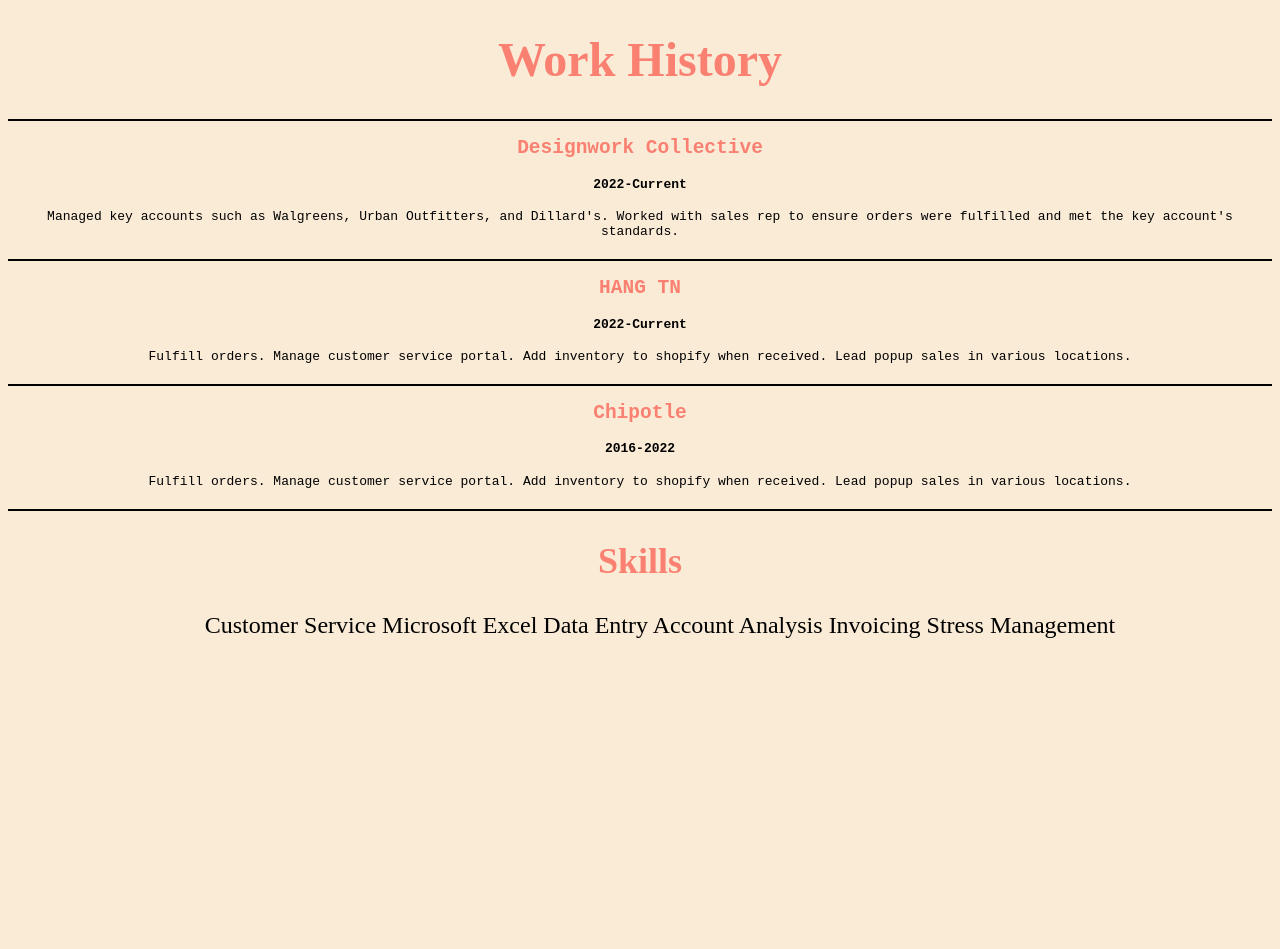
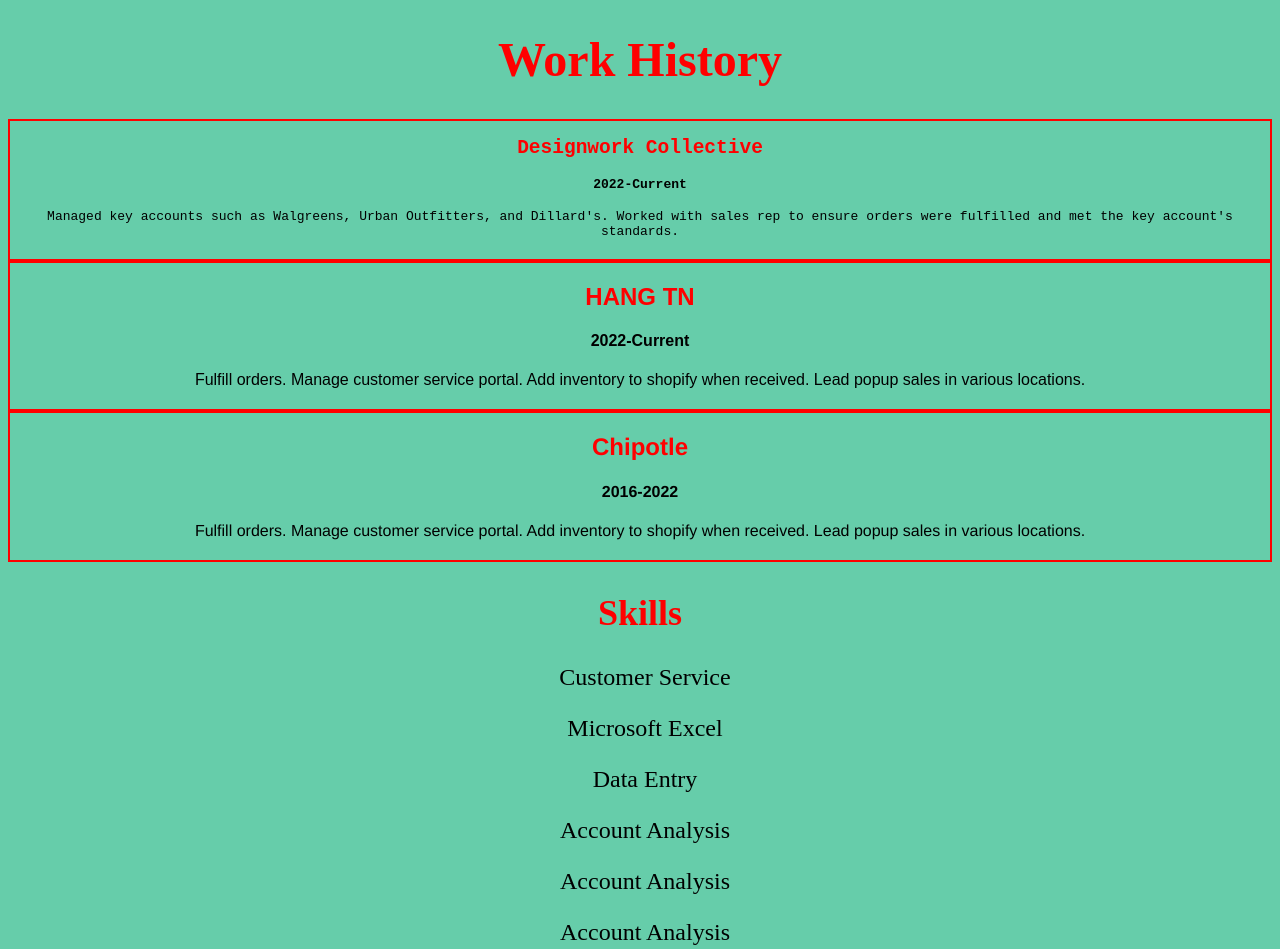
Before and after one commit to nwelto/LAB-HTML-Resume, a plain HTML site: page index.html in a window 1280 px wide. Before the commit the page ends 800 px from the top, so only its background shows below. Drawn offline with Linux system fonts and the light colour scheme.

Commit message:
Keep-coding-2

```diff
--- a/index.html
+++ b/index.html
@@ -4,7 +4,7 @@
   <meta charset="UTF-8">
   <meta http-equiv="X-UA-Compatible" content="ie=edge">
   <meta name="viewport" content="width=device-width, initial-scale=1.0">
-  <title>Work History</title>
+  <title>Work + "" + History</title>
   <link rel="stylesheet" href="main.css">
 </head>
 <body>
@@ -37,14 +37,14 @@
 
   <article id="articleFour">
     <h2>Skills</h2>
-<ul>
-Customer Service
-Microsoft Excel
-Data Entry
-Account Analysis
-Invoicing
-Stress Management
-</ul>
+
+<ul>Customer Service</ul>
+<ul>Microsoft Excel</ul>
+<ul>Data Entry</ul>
+<ul>Account Analysis</ul>
+<ul>Account Analysis</ul>
+<ul>Account Analysis</ul>
+
 
   </article>
 
--- a/main.css
+++ b/main.css
@@ -1,5 +1,5 @@
 body{
-  background-color: antiquewhite;
+  background-color: mediumaquamarine;
   font-size: x-large;
 text-align: center;
 }
@@ -13,31 +13,37 @@ text-align: center;
 #articleOne{
   font-family: monospace;
   font-size: medium;
-  border-top: 2px solid black;
+  border: 2px solid red;
+
   padding-bottom: 20px;
 }
 
 #articleTwo{
-  font-family: monospace;
+  font-family: sans-serif;
   font-size: medium;
-  border-top: 2px solid black;
+  border: 2px solid red;
   padding-bottom: 20px;
 
 }
 
 #articleThree{
-  font-family: monospace;
+  font-family: Helvetica;
   font-size: medium;
-  border-top: 2px solid black;
-  border-bottom: 2px solid black;
+  border-block-start: 2px solid red;
+  border: 2px solid red;
   padding-bottom: 20px;
 
 }
 
+ul{
+
+  padding-right: 30px;
+
+}
 
 h2 {
-  color: salmon;
+  color: red;
 }
 h1 {
-  color: salmon;
+  color: red;
 }
```
